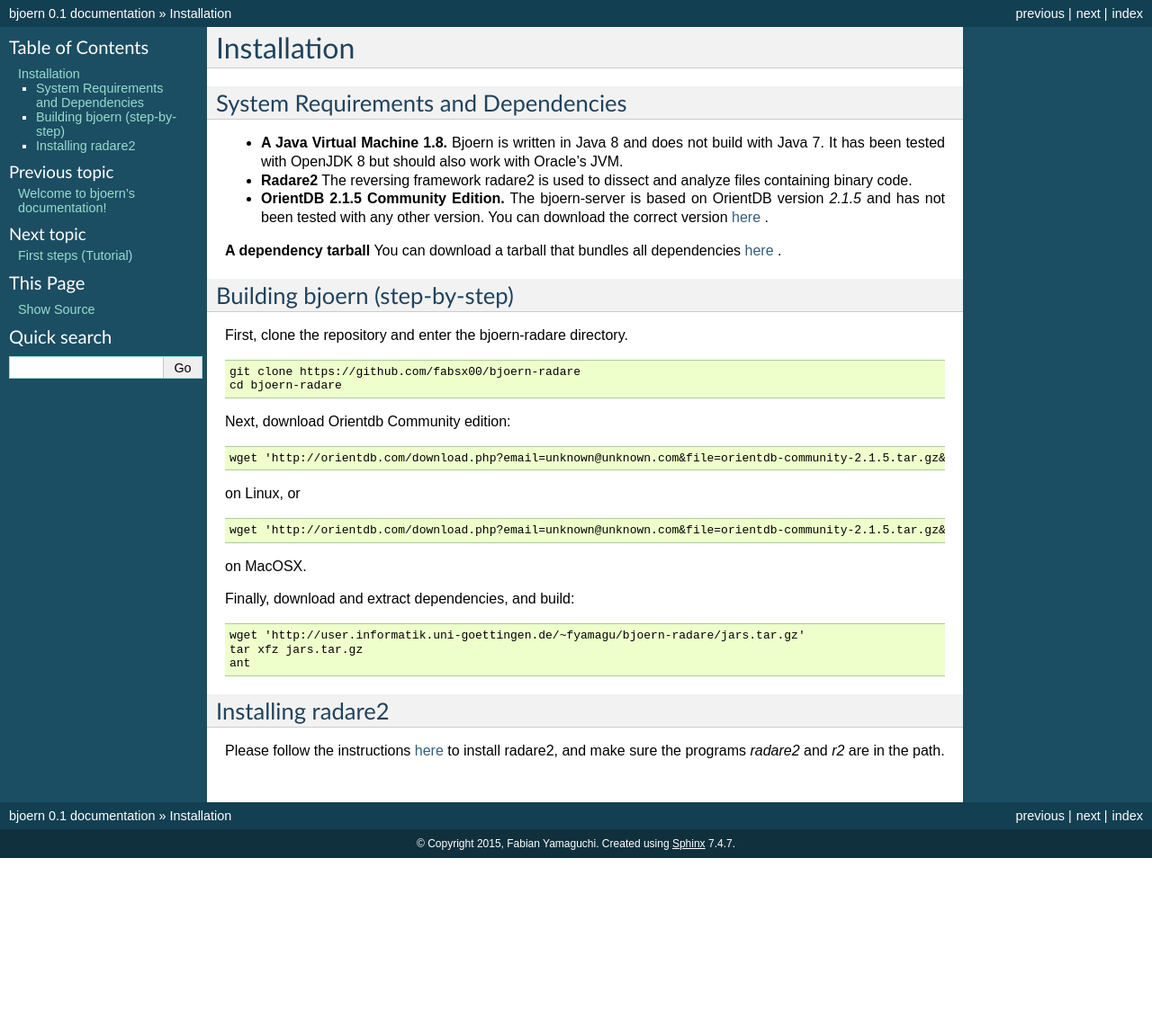
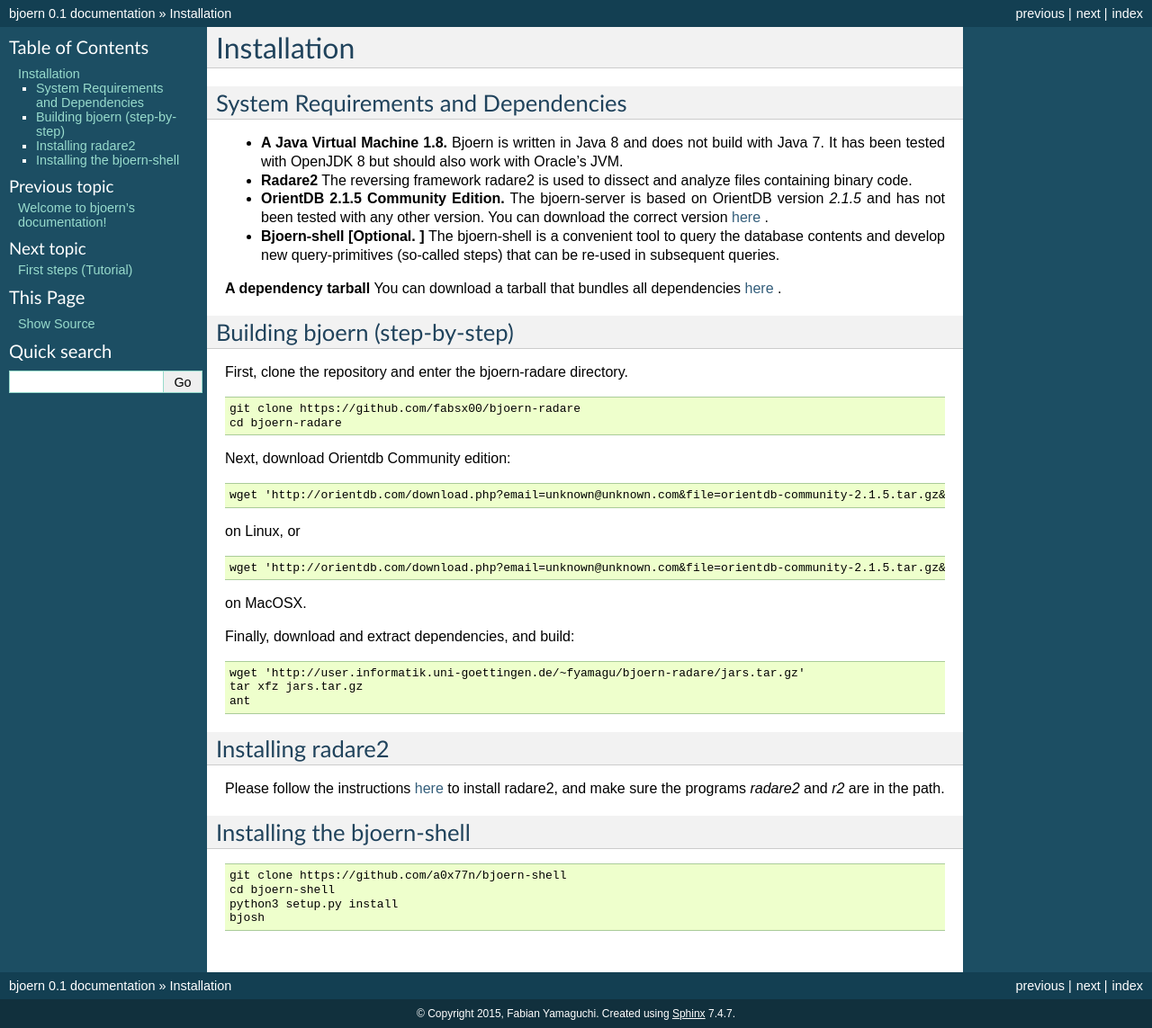
Before and after one commit to octopus-platform/bjoern, a Sphinx documentation site: the page built from docs/source/installation.rst, in a window 1280 px wide. Shown: the whole page at 90% size. Built offline with Sphinx 7.4.7, drawn with Linux system fonts in a browser that asks for light colours; before the commit the page ends 954 px from its top, so only the background shows below that.

Commit message:
Code: add info about bjoern-shell.

```diff
--- a/docs/source/installation.rst
+++ b/docs/source/installation.rst
@@ -15,6 +15,10 @@
   OrientDB version *2.1.5* and has not been tested with any other
   version. You can download the correct version
   `here <http://orientdb.com/download.php?email=unknown@unknown.com&file=orientdb-community-2.1.5.tar.gz>`_ .
+
+- **Bjoern-shell [Optional. ]** The bjoern-shell is a convenient tool
+  to query the database contents and develop new query-primitives
+  (so-called steps) that can be re-used in subsequent queries.
 
 **A dependency tarball** You can download a tarball that bundles all
 dependencies
@@ -58,3 +62,13 @@
 Please follow the instructions `here
 <http://www.radare.org/r/down.html>`_ to install radare2, and make
 sure the programs `radare2` and `r2` are in the path.
+
+Installing the bjoern-shell
+---------------------------
+
+.. code-block:: none
+
+	git clone https://github.com/a0x77n/bjoern-shell
+	cd bjoern-shell
+	python3 setup.py install
+	bjosh
```
